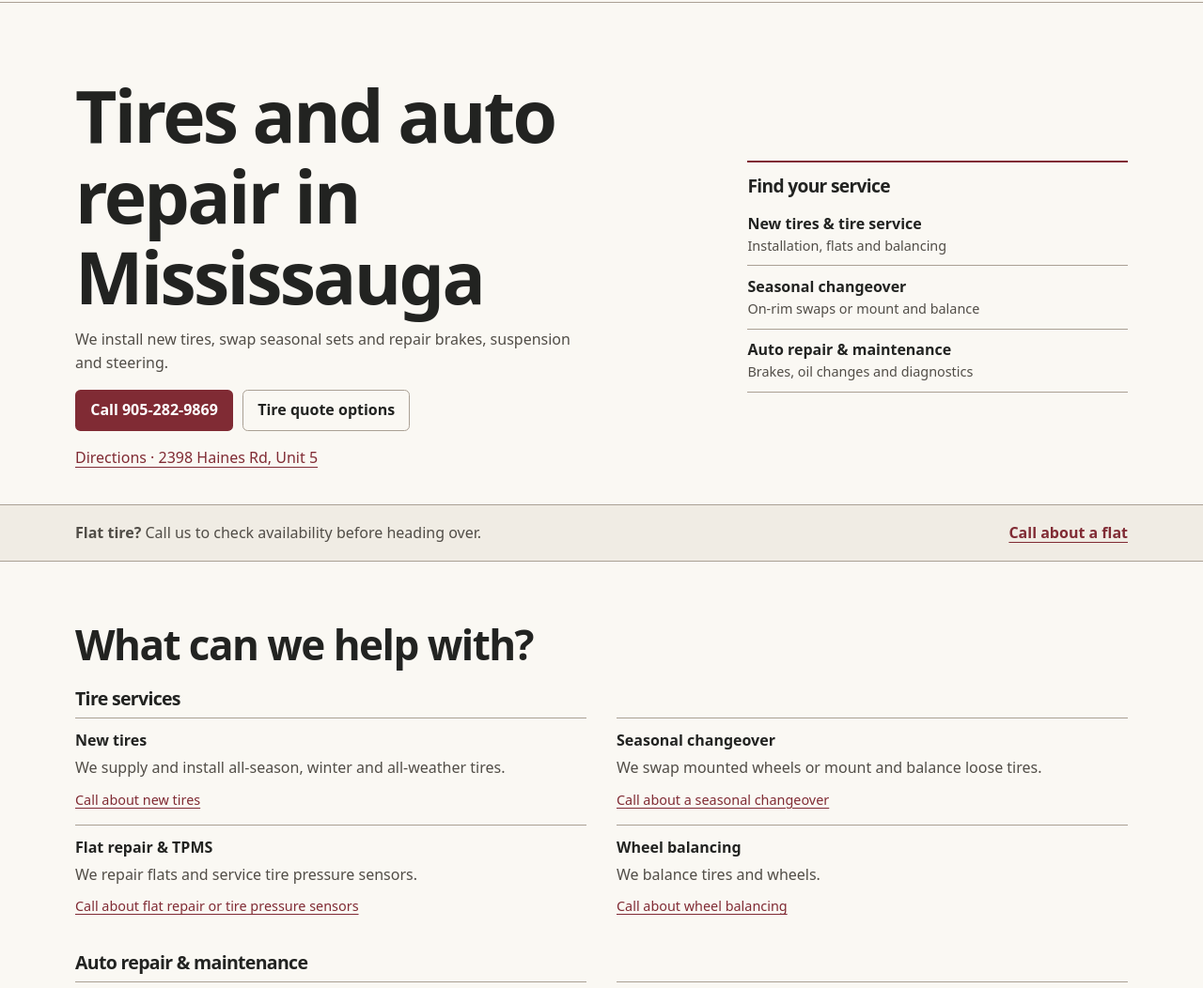
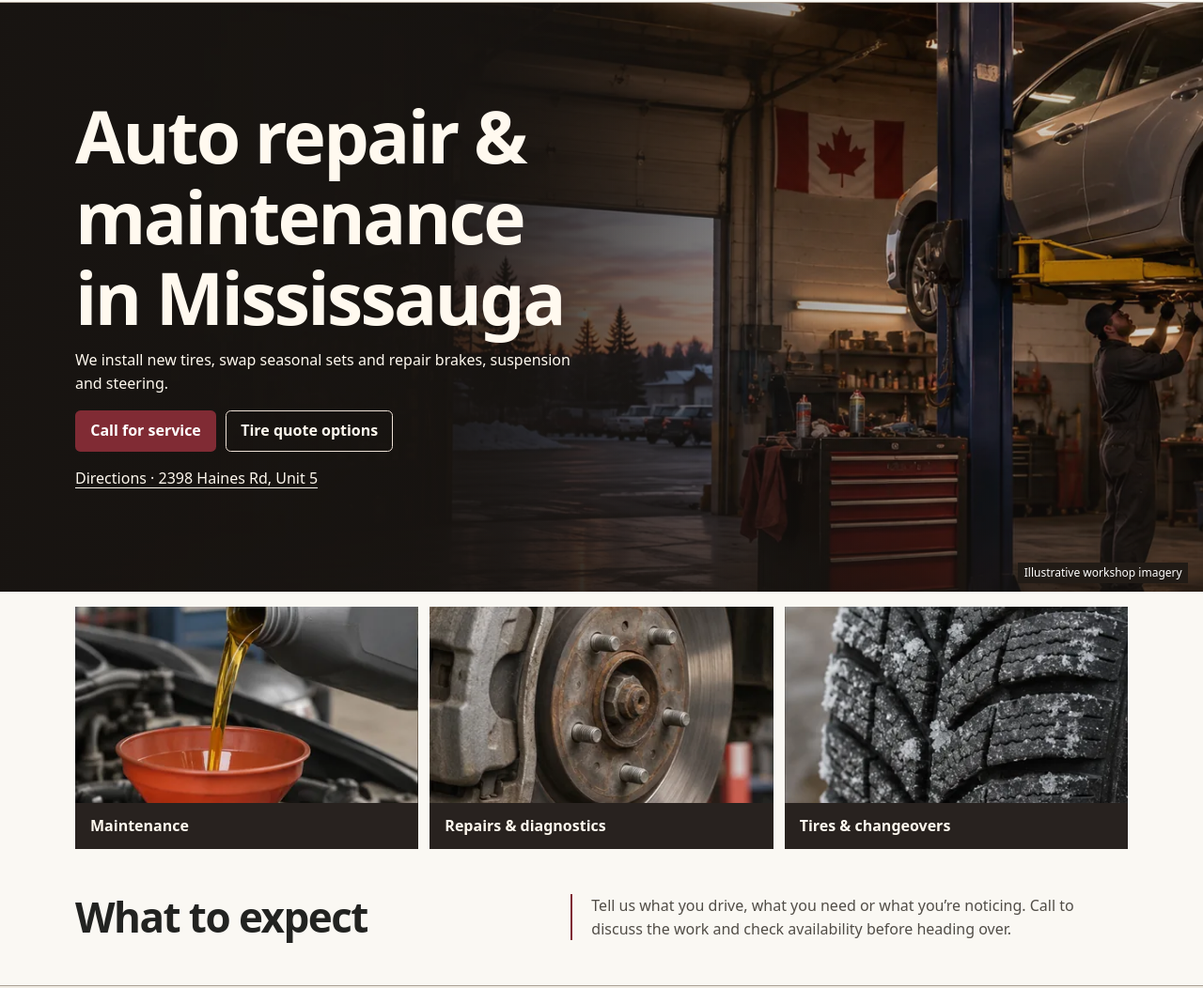
Before and after one commit to consultpramodh/elite-tires, a plain HTML site: page dist/index.html in a window 1280 px wide. Shown: the part 66-1118 px from the top of the page at 94% size. Drawn offline with Linux system fonts and the light colour scheme.

Commit message:
Add workshop-led Elite Tires homepage redesign

```diff
--- a/dist/index.html
+++ b/dist/index.html
@@ -49,24 +49,29 @@
 
   <main id="main" tabindex="-1">
     <section class="hero">
+      <img class="workshop-photo" src="workshop.webp" width="1440" height="960" alt="" fetchpriority="high">
       <div class="wrap hero-inner">
         <div class="hero-copy">
 
-          <h1>Tires and auto repair in Mississauga</h1>
+          <h1>Auto repair &amp; maintenance in Mississauga</h1>
           <p>We install new tires, swap seasonal sets and repair brakes, suspension and steering.</p>
           <div class="actions">
-            <a class="button" href="tel:+19052829869">Call 905-282-9869</a>
+            <a class="button" href="tel:+19052829869">Call for service</a>
             <a class="button outline" href="#quote">Tire quote options</a>
           </div>
           <a class="address-link" href="https://maps.app.goo.gl/HdeqtNtrkwiEUys68">Directions · 2398 Haines Rd, Unit 5</a>
         </div>
-        <nav class="service-index" aria-label="Find a service">
-          <h2>Find your service</h2>
-          <a href="#tires"><strong>New tires &amp; tire service</strong><span>Installation, flats and balancing</span></a>
-          <a href="#seasonal"><strong>Seasonal changeover</strong><span>On-rim swaps or mount and balance</span></a>
-          <a href="#repair"><strong>Auto repair &amp; maintenance</strong><span>Brakes, oil changes and diagnostics</span></a>
-        </nav>
       </div>
+      <small class="image-credit">Illustrative workshop imagery</small>
+    </section>
+    <nav class="wrap service-gallery" aria-label="Explore services">
+      <a href="#maintenance"><img src="maintenance.webp" width="400" height="400" alt=""><span>Maintenance</span></a>
+      <a href="#repair"><img src="repairs.webp" width="400" height="400" alt=""><span>Repairs &amp; diagnostics</span></a>
+      <a href="#tires"><img src="tires.webp" width="400" height="400" alt=""><span>Tires &amp; changeovers</span></a>
+    </nav>
+    <section class="wrap expectations">
+      <h2>What to expect</h2>
+      <p>Tell us what you drive, what you need or what you’re noticing. Call to discuss the work and check availability before heading over.</p>
     </section>
 
     <div class="urgent">
@@ -88,7 +93,7 @@
       <h3 class="group-title" id="repair">Auto repair &amp; maintenance</h3>
       <div class="services">
         <article><h4>Brakes</h4><p>We inspect brakes and replace pads and rotors.</p><a href="tel:+19052829869" >Call about brakes</a></article>
-        <article><h4>Oil &amp; maintenance</h4><p>We do oil changes and routine maintenance.</p><a href="tel:+19052829869" >Call about oil changes or maintenance</a></article>
+        <article id="maintenance"><h4>Oil &amp; maintenance</h4><p>We do oil changes and routine maintenance.</p><a href="tel:+19052829869" >Call about oil changes or maintenance</a></article>
         <article><h4>Suspension &amp; steering</h4><p>We repair suspension and steering problems.</p><a href="tel:+19052829869" >Call about suspension or steering</a></article>
         <article><h4>Diagnostics</h4><p>We investigate check engine lights and unusual noises.</p><a href="tel:+19052829869" >Call about diagnostics</a></article>
       </div>
--- a/dist/style.css
+++ b/dist/style.css
@@ -112,3 +112,33 @@ summary { min-height: 44px; padding-block: .7rem; cursor: pointer; font-weight:
   .hero-inner { grid-template-columns: minmax(0, 1.65fr) minmax(0, 1fr); gap: 3rem; }
   .services, .split { display: grid; grid-template-columns: repeat(2, minmax(0, 1fr)); column-gap: 2rem; }
 }
+
+/* Image-led homepage */
+.hero { position: relative; isolation: isolate; overflow: hidden; background: #241f1c; color: #fff9ef; }
+.workshop-photo, .hero::after { position: absolute; inset: 0; width: 100%; height: 100%; z-index: -2; }
+.workshop-photo { object-fit: cover; object-position: 66% 48%; }
+.hero::after { content: ""; z-index: -1; background: linear-gradient(90deg,#181411f5 0%,#181411d9 38%,#18141133 77%), linear-gradient(0deg,#181411a8,transparent 36%); }
+.hero-inner { display: flex; min-height: clamp(28rem, 49vw, 43rem); align-items: center; padding-block: 3rem; }
+.hero h1 { max-width: 12ch; }
+.hero p, .hero a.outline, .hero .address-link { color: #fff9ef; }
+.hero .outline { border-color: #eee1d6; }
+.hero a:focus-visible { outline-color: #fff9ef; }
+.image-credit { position: absolute; bottom: .55rem; right: 1rem; color: white; background: #211b16; padding: .12rem .4rem; font-size: .75rem; }
+.service-gallery { display: grid; gap: .75rem; padding-block: 1rem; }
+.service-gallery a { display: flex; align-items: stretch; min-height: 5rem; overflow: hidden; background: #28221f; color: #fff9ef; text-decoration: none; }
+.service-gallery a:hover span { text-decoration: underline; }
+.service-gallery img { width: 6rem; height: 5rem; object-fit: cover; }
+.service-gallery span { align-self: center; padding: .75rem 1rem; font-weight: 720; }
+.expectations { display: grid; gap: .75rem; padding-block: 1.5rem 2rem; }
+@media (min-width: 48rem) {
+  .service-gallery { grid-template-columns: repeat(3,minmax(0,1fr)); }
+  .service-gallery a { display: block; }
+  .service-gallery img { display: block; width: 100%; height: auto; aspect-ratio: 1.75; }
+  .service-gallery span { display: block; }
+  .expectations { grid-template-columns: 1fr 1.15fr; align-items: center; padding-block: 2rem 3rem; }
+  .expectations p { padding-left: 1.25rem; border-left: 2px solid var(--accent); }
+}
+@media (max-width: 35rem) {
+  .hero::after { background: linear-gradient(90deg,#181411ef,#18141188); }
+  .hero-inner { min-height: 25rem; }
+}
```
Also changed, not shown: dist/maintenance.webp (added), dist/repairs.webp (added), dist/tires.webp (added), dist/workshop.webp (added).
